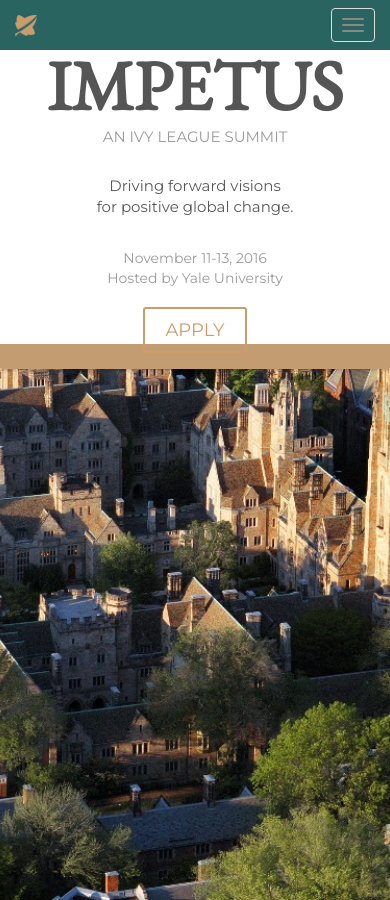
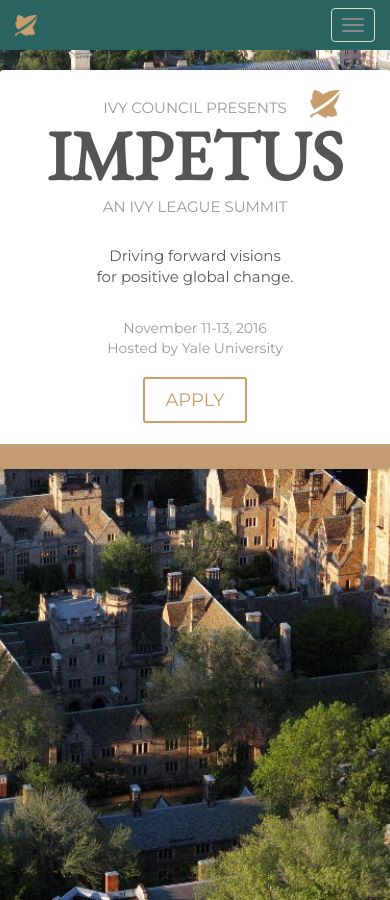
Before and after one commit to felipap/ils-website, a Jekyll site: the page built from index.html, in a window 390 px wide. Built offline with Jekyll 4.4.1, drawn with Linux system fonts in a browser that asks for light colours.

Commit message:
Somewhat decent mobile.

```diff
--- a/_includes/head.html
+++ b/_includes/head.html
@@ -11,6 +11,8 @@
   <link rel="alternate" type="application/rss+xml" title="{{ site.title }}" href="{{ "/feed.xml" | prepend: site.baseurl | prepend: site.url }}">
 
   <link rel="stylesheet" href="{{ "/bower_components/bootstrap/dist/css/bootstrap.min.css" | prepend: site.baseurl }}">
+  <script src="{{ "/bower_components/jquery/dist/jquery.min.js" | prepend: site.baseurl }}"></script>
+  <script src="{{ "/bower_components/bootstrap/dist/js/bootstrap.min.js" | prepend: site.baseurl }}"></script>
 
 <link href='https://fonts.googleapis.com/css?family=EB+Garamond|Montserrat:400,700' rel='stylesheet' type='text/css'>
 
--- a/css/main.scss
+++ b/css/main.scss
@@ -147,6 +147,14 @@
   }
 }
 
+@media screen and (max-width: $on-laptop) {
+  .box-wrapper {
+    margin-top: 40px;
+    margin-bottom: 40px;
+    padding: 30px 40px 30px;
+  }
+}
+
 @media screen and (min-width: $on-laptop) {
   .box-wrapper {
     position: absolute;
```
Also changed, not shown: 1 other file.
